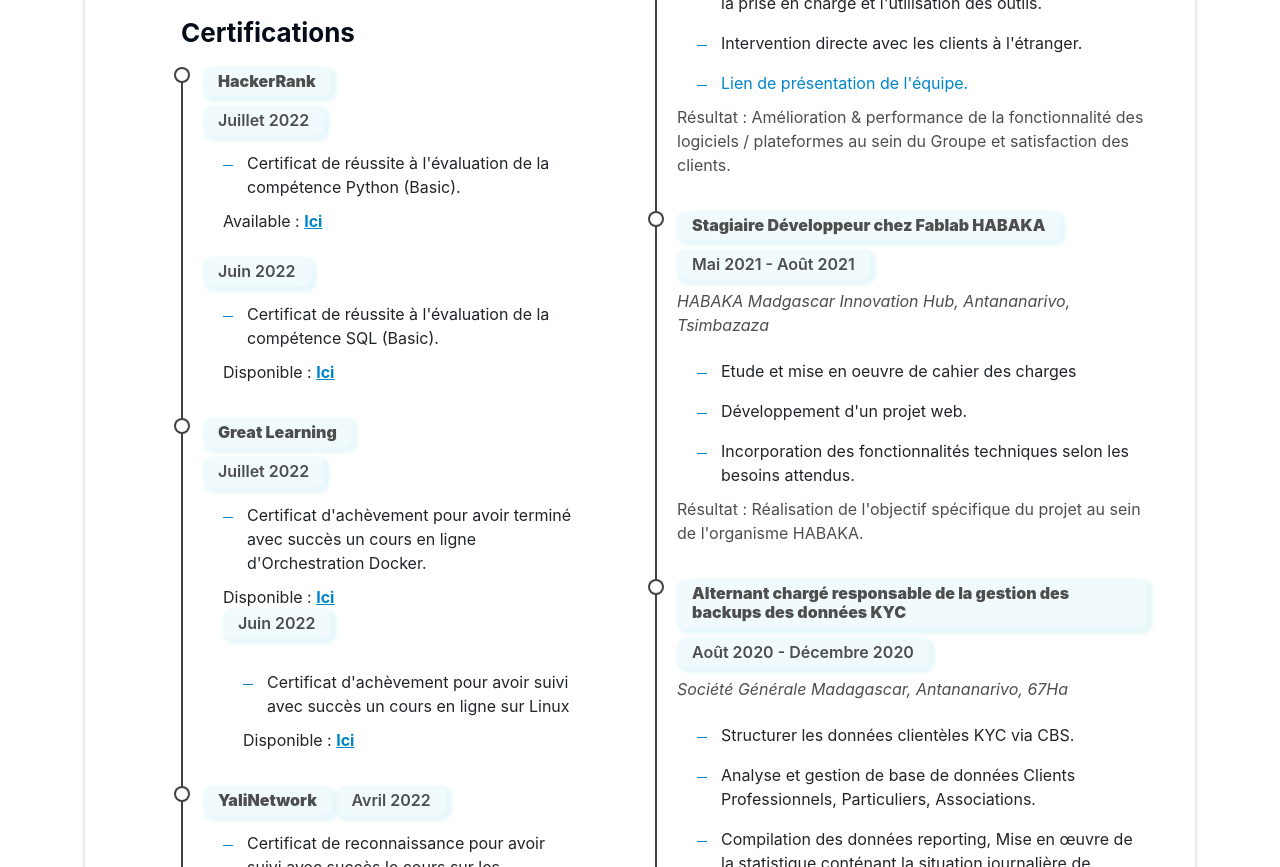
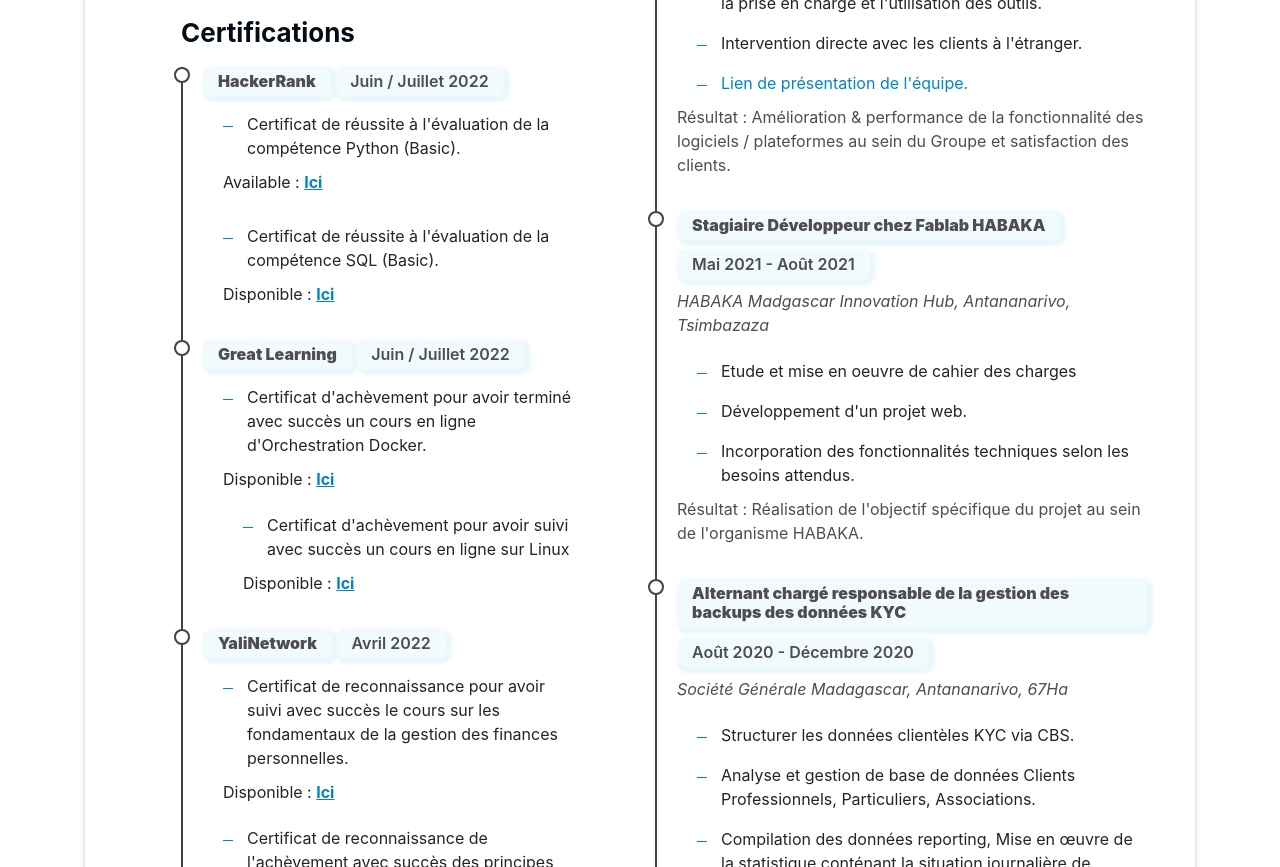
Before and after one commit to tantelyras/tantelyrasoloniaina.ml, a website with bundled scripts: page index-fr.html in a window 1280 px wide. Shown: the part 4245-5112 px from the top of the page. Built offline with nearby package versions, Linux system fonts and the light colour scheme; animation ran at ten frames a second; a web font is replaced by a local one.

Commit message:
Rectification

```diff
--- a/index-fr.html
+++ b/index-fr.html
@@ -975,8 +975,8 @@
                                         <h3 class="resume-title">Certifications</h3>
                                         <div class="resume-item">
                                             <h5 class="subtitle-a"><strong>HackerRank</strong></h5>
-                                        </br>
-                                            <h5 class="subtitle-a">Juillet 2022</h5>
+                                        <!-- </br> -->
+                                            <h5 class="subtitle-a">Juin / Juillet 2022</h5>
                                             <ul class="list-sidebar">
                                                 <li>Certificat de réussite à l'évaluation de la compétence Python (Basic).
                                                 </li>
@@ -987,7 +987,7 @@
                                                 </a>
                                             </ul>
                                         </br>
-                                            <h5 class="subtitle-a">Juin 2022</h5>
+                                            <!-- <h5 class="subtitle-a">Juin 2022</h5> -->
                                             <ul class="list-sidebar">
                                                 <li> Certificat de réussite à l'évaluation de la compétence SQL (Basic).
                                                 </li>
@@ -1002,8 +1002,8 @@
                                         </div>
                                         <div class="resume-item">
                                             <h5 class="subtitle-a"><strong>Great Learning</strong></h5>
-                                        </br>
-                                            <h5 class="subtitle-a">Juillet 2022</h5>
+                                        <!-- </br> -->
+                                            <h5 class="subtitle-a">Juin / Juillet 2022</h5>
                                             <ul class="list-sidebar">
                                                 <li>Certificat d'achèvement pour avoir terminé avec succès un cours en
                                                     ligne d'Orchestration Docker.
@@ -1016,7 +1016,7 @@
                                                 </a>
                                             </u>
                                         </br>
-                                            <h5 class="subtitle-a">Juin 2022</h5>
+                                            <!-- <h5 class="subtitle-a">Juin / Juillet 2022</h5> -->
                                                 <p></p>
                                                 <ul class="list-sidebar">
                                                 <p></p>
```
Also changed, not shown: index.html (+5 -6 lines).
